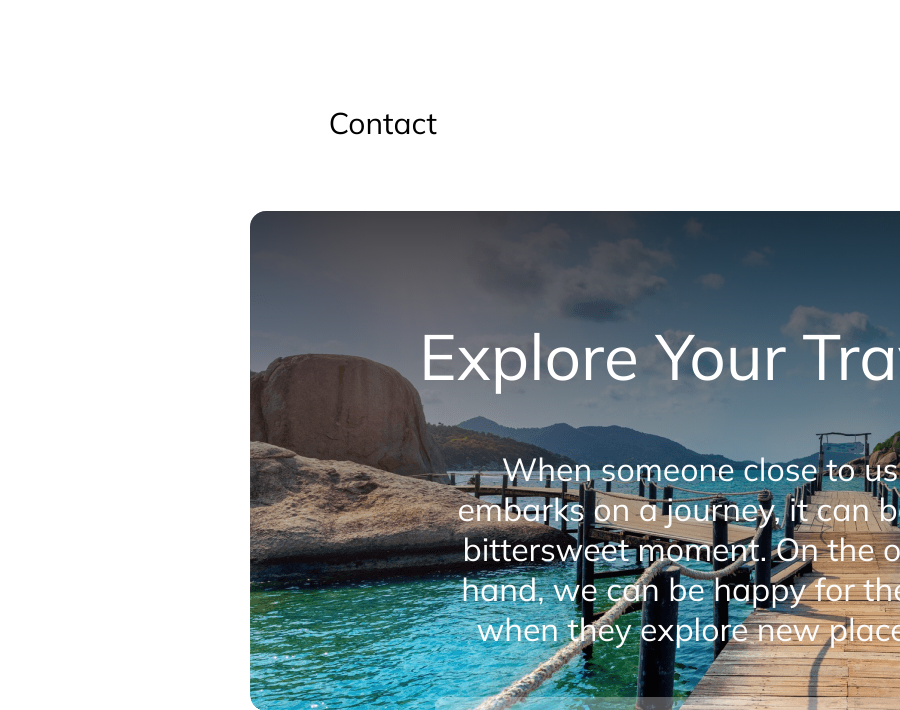
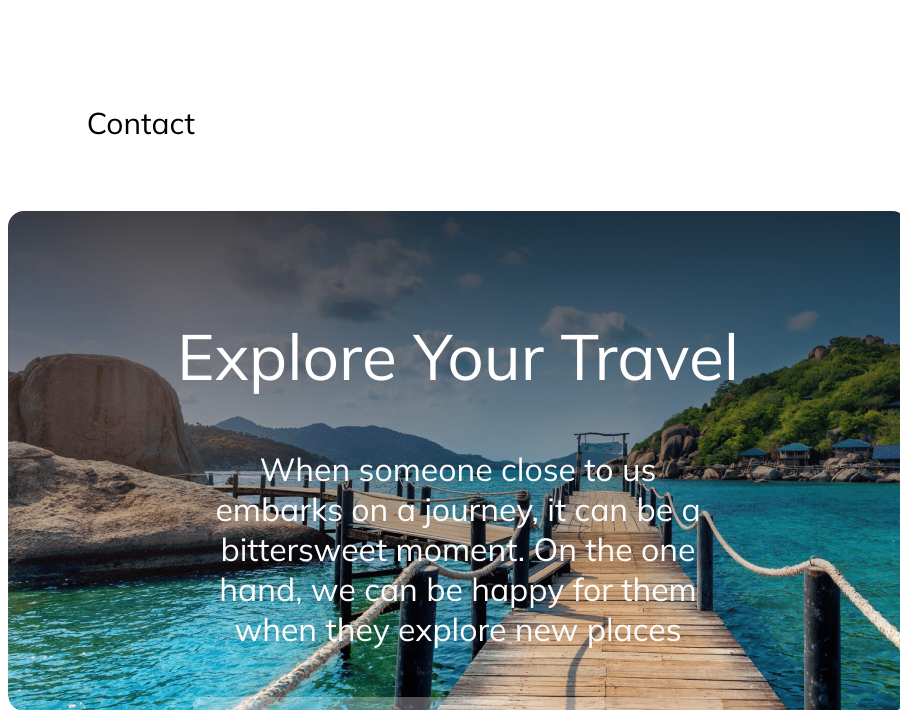
Before and after one commit to mominulislam2397/Amazing-Travel, a plain HTML site: page index.html in a window 600 px wide. Shown: the part 753-1463 px from the top of the page, 900 px wide, since content can reach past the window. Drawn offline with Linux system fonts and the light colour scheme.

Commit message:
added body problem left right margin

```diff
--- a/respnsive.css
+++ b/respnsive.css
@@ -1,8 +1,6 @@
 @media screen and (max-width: 600px) {
   body{
     width: 100%;
-    margin-left: 220px;
-    margin-right: 200px;
   }
 
   /* navbar or home menu  */
@@ -152,8 +150,6 @@
 @media screen and (min-width:600px) and (max-width:992px) {
   body{
     width: 100%;
-    margin-left: 250px;
-    margin-right: 200px;
   }
   /* navbar and home menu  */
   .navebar{
```
